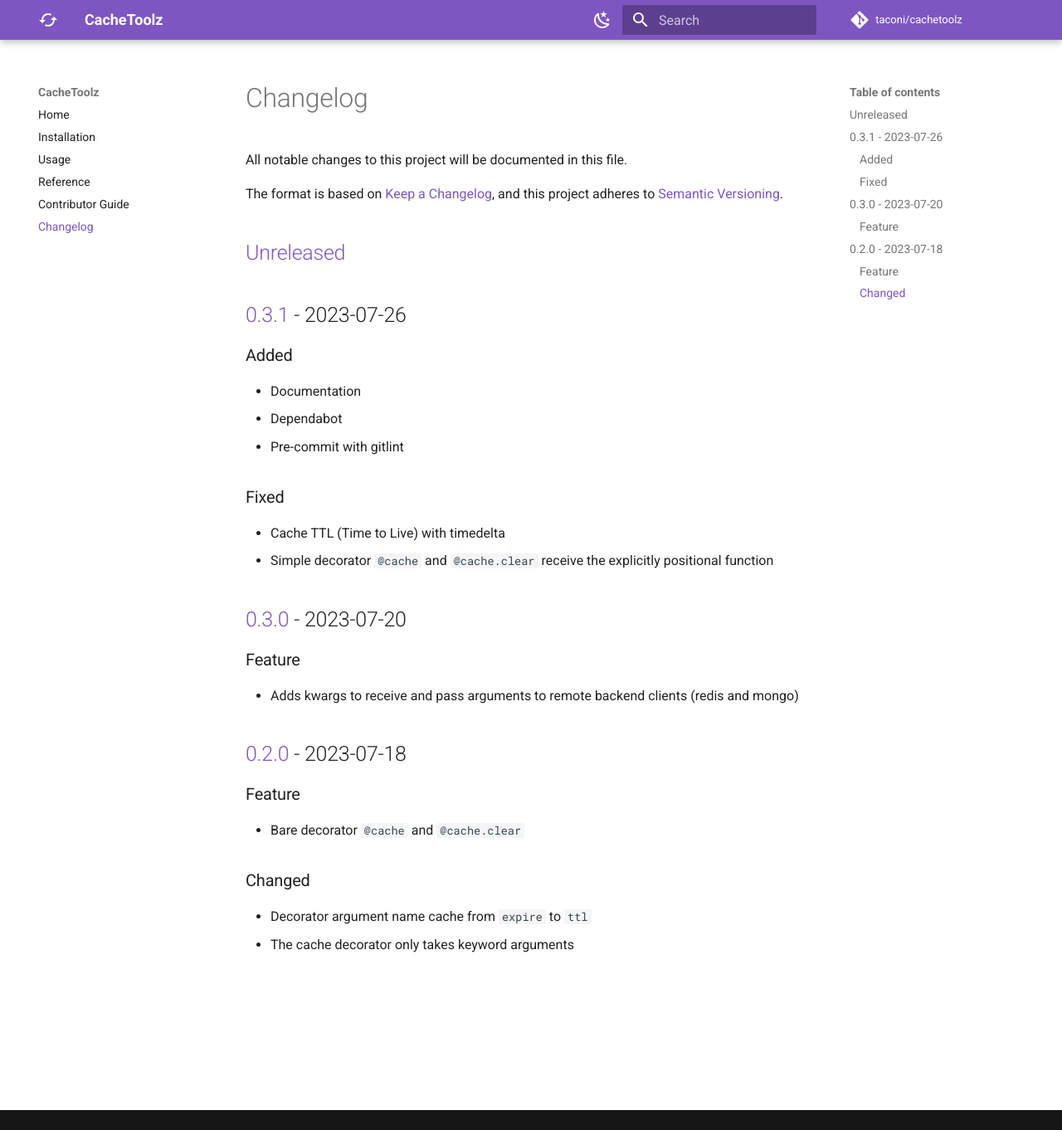
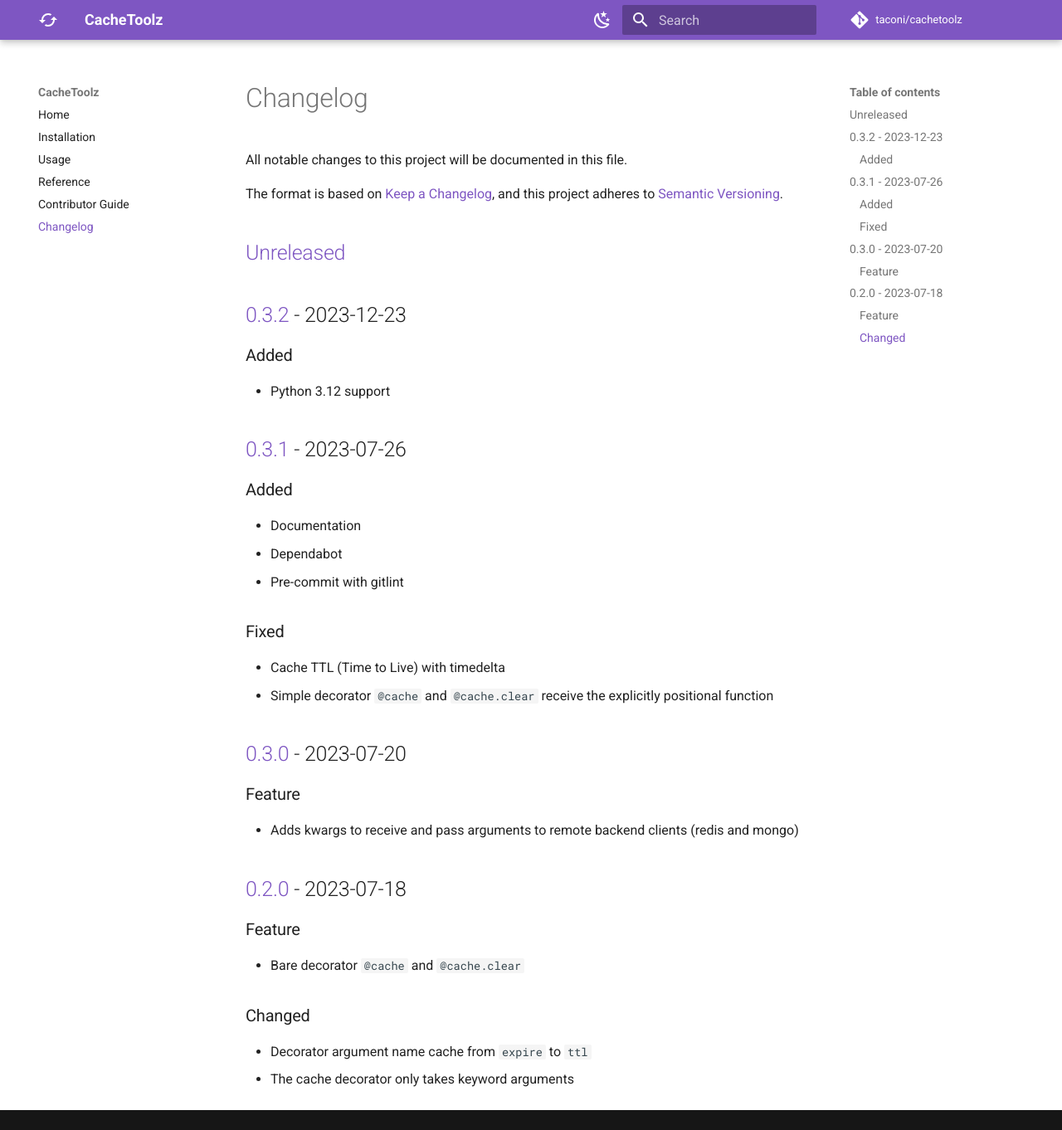
Before and after one commit to taconi/cachetoolz, an MkDocs documentation site: the page built from docs/changelog.md, in a window 1280 px wide and 1362 px high. Shown: the whole window at 83% size. Built offline with MkDocs 1.6.1 and Material for MkDocs 9.7.7, drawn with Linux system fonts in a browser that asks for light colours; comment, search, counter and statistics services are not loaded.

Commit message:
feat(build): 0.3.2 (#21)

```diff
--- a/docs/changelog.md
+++ b/docs/changelog.md
@@ -6,6 +6,10 @@ The format is based on [Keep a Changelog](https://keepachangelog.com/en/1.0.0/),
 and this project adheres to [Semantic Versioning](https://semver.org/spec/v2.0.0.html).
 
 ## [Unreleased]
+
+## [0.3.2] - 2023-12-23
+### Added
+- Python 3.12 support
 
 ## [0.3.1] - 2023-07-26
 ### Added
@@ -29,7 +33,8 @@ and this project adheres to [Semantic Versioning](https://semver.org/spec/v2.0.0
 - Decorator argument name cache from ``expire`` to ``ttl``
 - The cache decorator only takes keyword arguments
 
-[Unreleased]: https://github.com/taconi/cachetoolz/compare/0.3.1...HEAD
+[Unreleased]: https://github.com/taconi/cachetoolz/compare/0.3.2...HEAD
+[0.3.2]: https://github.com/taconi/cachetoolz/compare/0.3.1...0.3.2
 [0.3.1]: https://github.com/taconi/cachetoolz/compare/0.3.0...0.3.1
 [0.3.0]: https://github.com/taconi/cachetoolz/compare/0.2.0...0.3.0
 [0.2.0]: https://github.com/taconi/cachetoolz/releases/tag/0.2.0
```
